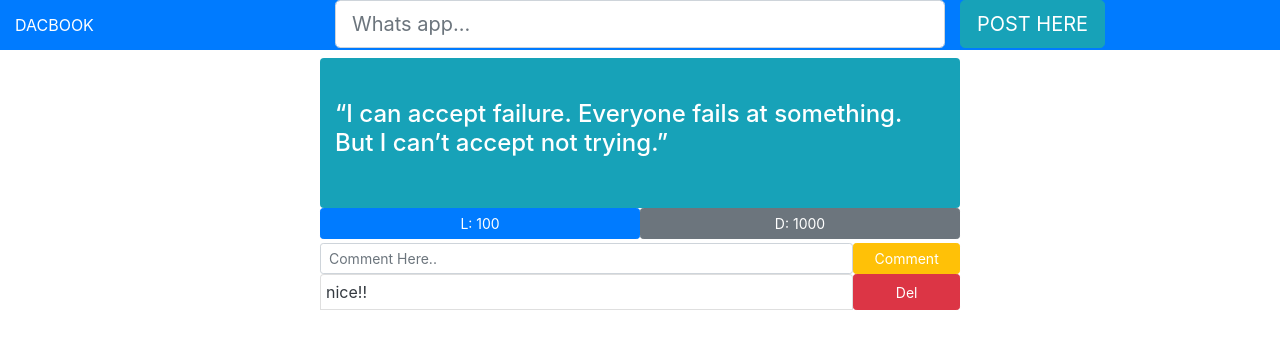
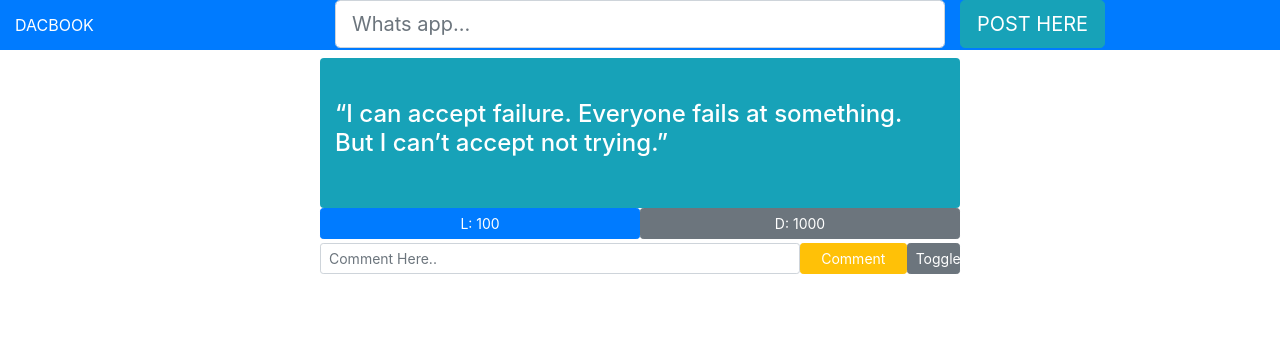
Before and after one commit to AWEB2018/angularsetup, an Angular app: page / in a window 1280 px wide. Shown: the top 348 px of the page. Built offline with nearby package versions, Linux system fonts and the light colour scheme.

Commit message:
ui change.

```diff
--- a/src/app/app.component.html
+++ b/src/app/app.component.html
@@ -37,15 +37,18 @@
 
 
             <div class="row">
-                <input [(ngModel)]="item.comment" class="mt-1 col-sm-10 form-control form-control-sm" type="text" placeholder="Comment Here..">
+                <input [(ngModel)]="item.comment" class="mt-1 col-sm-9 form-control form-control-sm" type="text" placeholder="Comment Here..">
                 <button type="button" (click)="addComment(item)" class="mt-1 col-sm-2 btn-sm  text-white btn btn-warning btn-block">
                   Comment
                 </button>
+                <button type="button" (click)="toggleComment(item)"  class="mt-1 col-sm-1 btn-sm  text-white btn btn-secondary btn-block">
+                    Toggle
+                </button>
             </div>
 
-            <div class="row" *ngFor="let innerItem of item.commentList">
+            <div class="row" *ngFor="let innerItem of item.commentList" [hidden]="!item.toggleComment">
               <div class="text-dark col-sm-10 list-group-item " style="margin: 0px; padding: 5px">{{innerItem}}</div>
-              <button type="button" class="col-sm-2  text-white btn btn-sm btn-danger btn-block">
+              <button type="button" class="col-sm-2  text-white btn btn-sm btn-danger">
                 Del
               </button>
             </div>
--- a/src/app/app.component.ts
+++ b/src/app/app.component.ts
@@ -54,4 +54,8 @@ export class AppComponent {
     item.comment = '';
   }
 
+  toggleComment(item) {
+    item.toggleComment = !item.toggleComment;
+  }
+
 }
```
